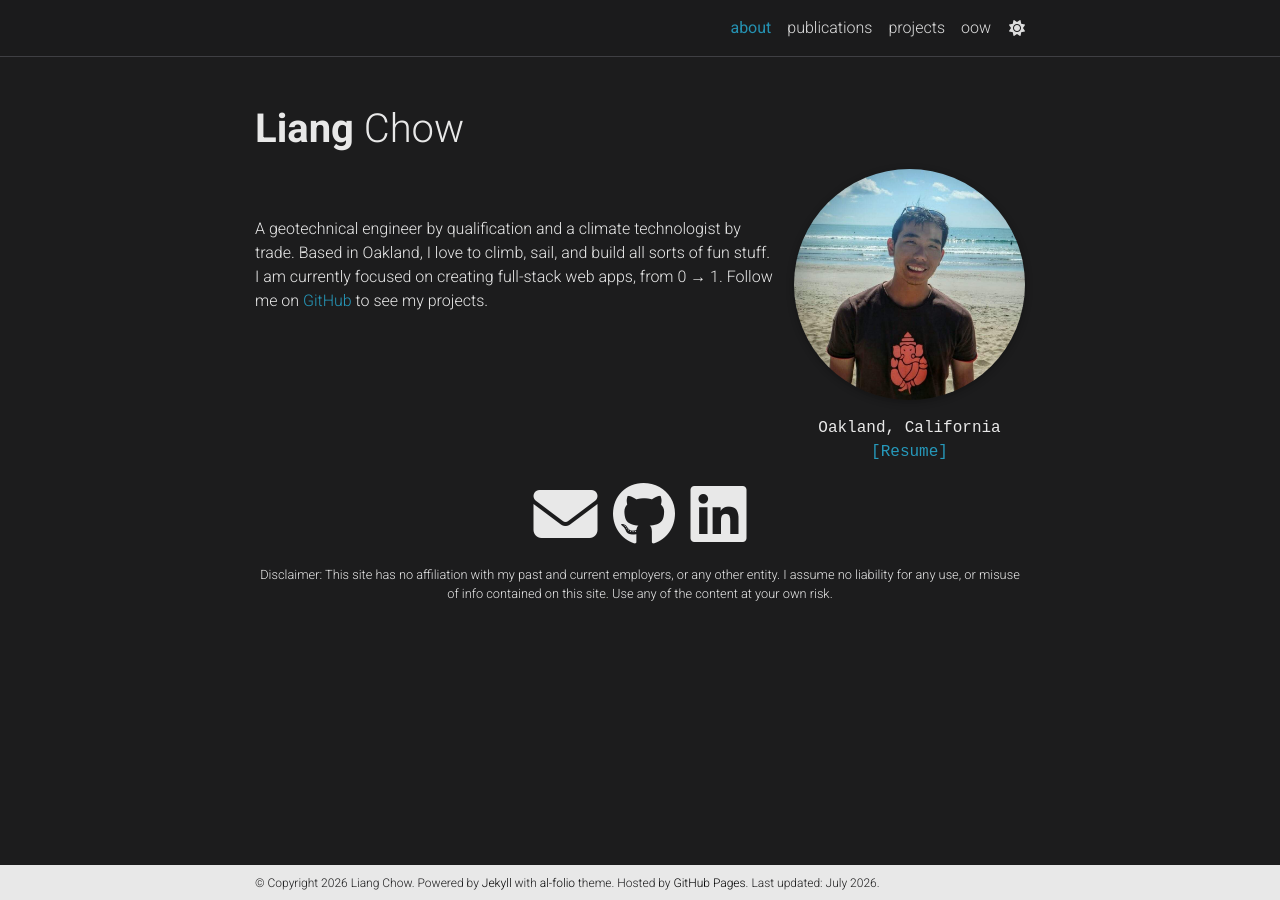
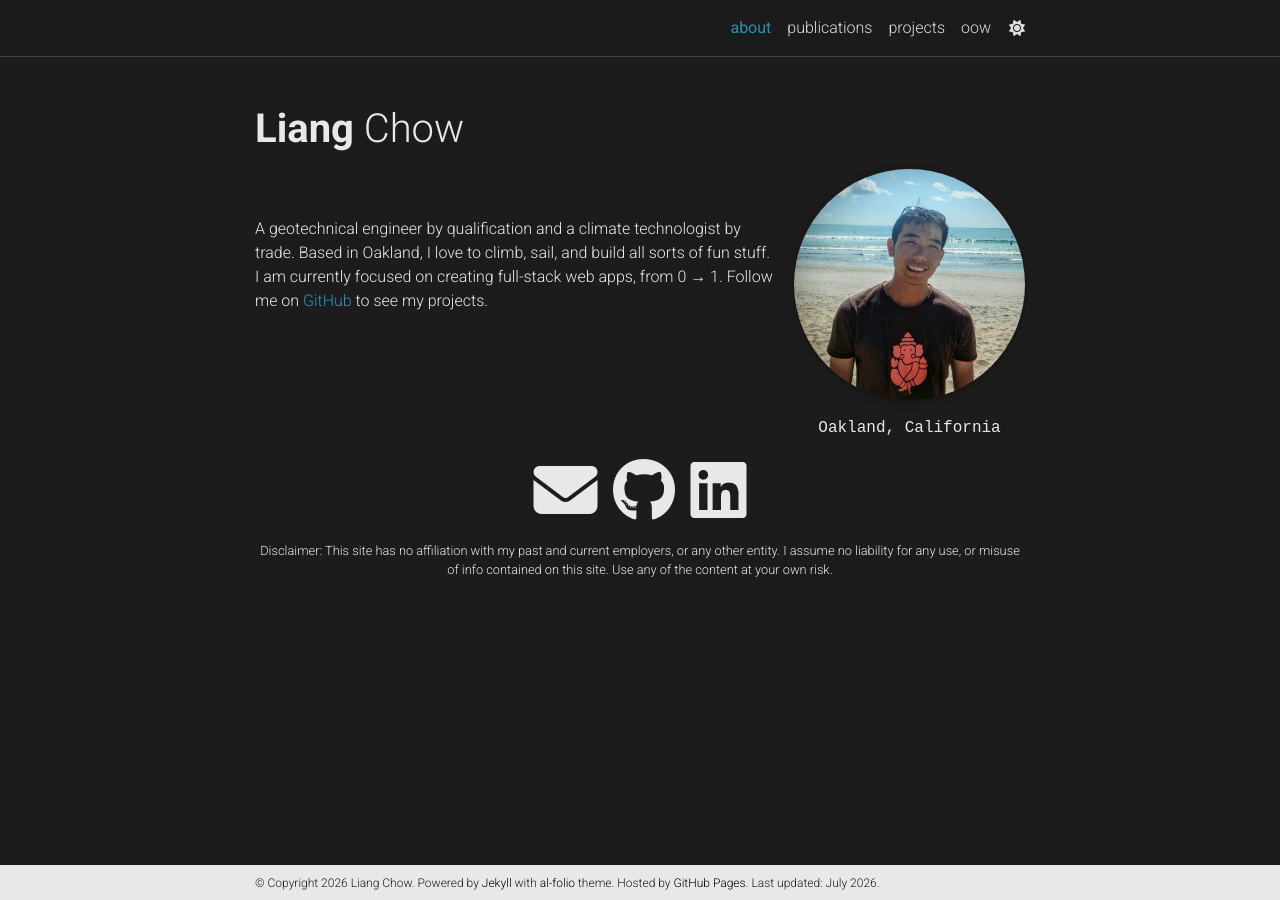
Before and after one commit to liangchow/liangchow.github.io, a Jekyll site: the page built from _pages/about.md, in a window 1280 px wide. Built offline with Jekyll 4.4.1, drawn with Linux system fonts in a browser that asks for light colours; comment, search, counter and statistics services are not loaded; a style sheet for code colours, icons or effects is not loaded.

Commit message:
Update about.md

```diff
--- a/_pages/about.md
+++ b/_pages/about.md
@@ -9,7 +9,7 @@
   align: right
   image: profile/lchow.jpg
   image_circular: true # crops the image to make it circular
-  address: <p>Oakland, California <a href="https://liangchow.github.io/assets/pdf/Resume_lchow.pdf">[Resume]</a></p>
+  address: <p>Oakland, California</p>
 
 news: false  # includes a list of news items
 latest_posts: false  # includes a list of the newest posts
```
